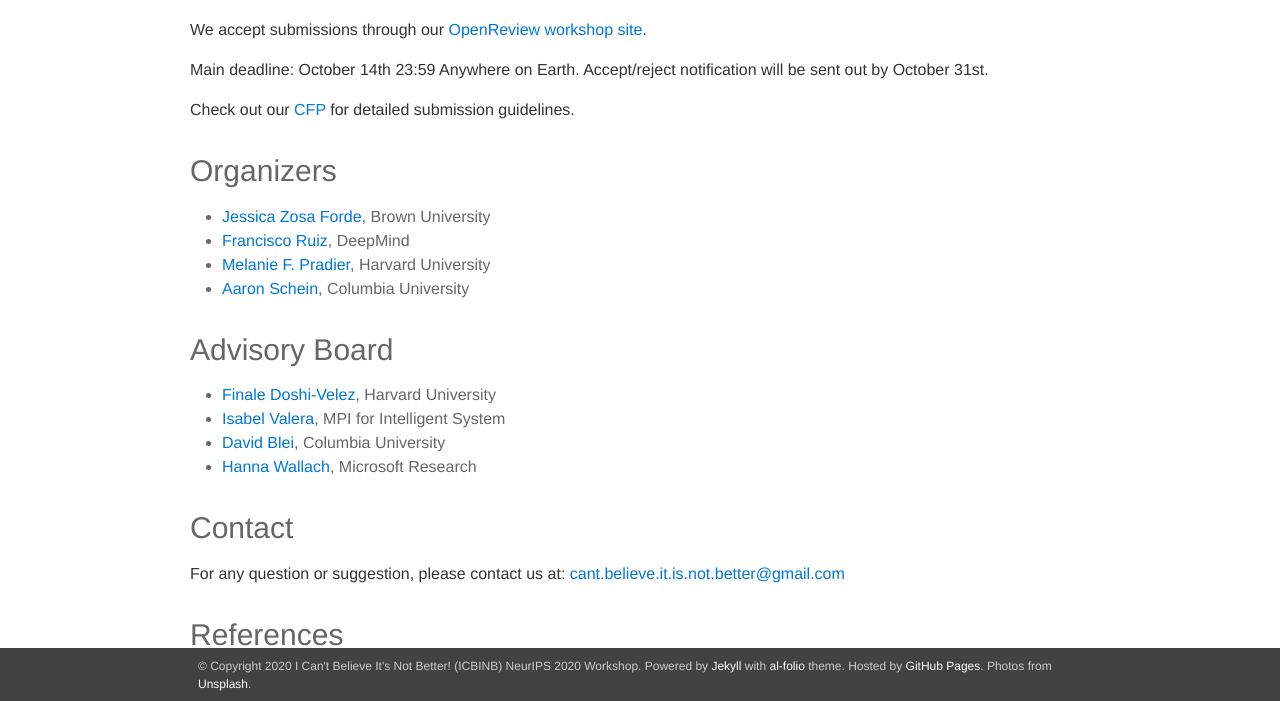
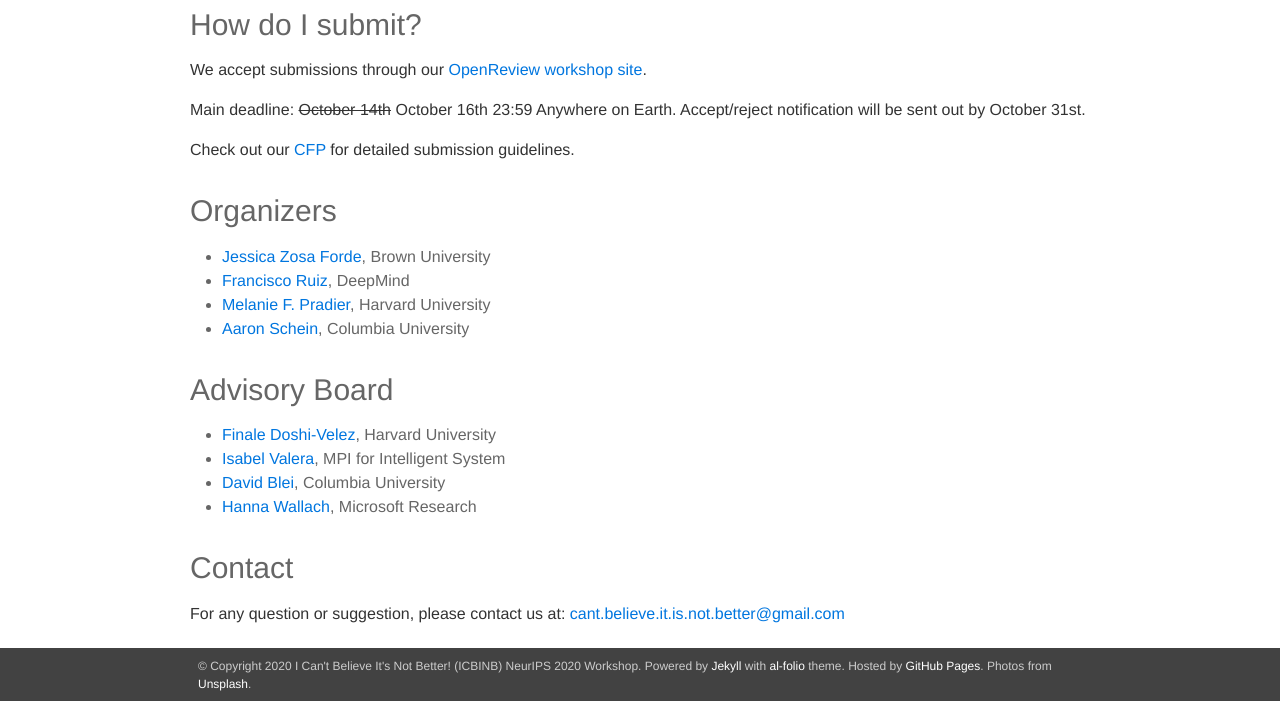
Before and after one commit to ml-retrospectives/icml2020, a Jekyll site: the page built from _pages/00_home.md, in a window 1280 px wide and 900 px high, scrolled down 1312 px, cut to the strip 199-900 px from the top of the window. Built offline with Jekyll 4.4.1, drawn with Linux system fonts in a browser that asks for light colours; nearby versions of some CDN libraries; some of the changed text lies outside the part shown.

Commit message:
ADD deadline extension

```diff
--- a/_pages/00_home.md
+++ b/_pages/00_home.md
@@ -5,6 +5,8 @@ title:
 desc_title: I Can't Believe It's Not Better! Workshop
 description: ICBINB@NeurIPS 2020 - Bridging the gap between theory and empiricism in probabilistic machine learning
 ---
+
+**Latest news**: The workshop deadline has been extended until Friday October 16th. There won't be any further extension.
 
 We’ve all been there. A creative spark leads to a beautiful idea. We love the idea, we nurture it, and name it. The idea is elegant: all who hear it fawn over it. The idea is justified: all of the literature we have read supports it. But, lo and behold: once we sit down to implement the idea, it doesn’t work. We check our code for software bugs. We rederive our derivations. We try again and still, it doesn’t work. We Can’t Believe It’s Not Better.[^1]
 
@@ -49,7 +51,7 @@ We accept submissions through our [OpenReview workshop site](https://openreview.
 
 <!-- Submissions can be from any subfield of machine learning or related fields of interest to the ICML community.  The main goal of the workshop is to widen what is publishable in ML, and to introduce researchers to more public reflections of their work as part of an ongoing effort to disseminate scientific knowledge more effectively and openly. -->
 
-**Main deadline: October 14th 23:59 Anywhere on Earth. Accept/reject notification will be sent out by October 31st.**
+**Main deadline: ~~October 14th~~ October 16th 23:59 Anywhere on Earth. Accept/reject notification will be sent out by October 31st.**
 
 <!--**Late-breaking deadline: June 21 23:59 Anywhere on Earth. Accept/reject notification will be sent out July 1st.**-->
 
```
Also changed, not shown: _pages/01_call.md (+1 -1 lines).
